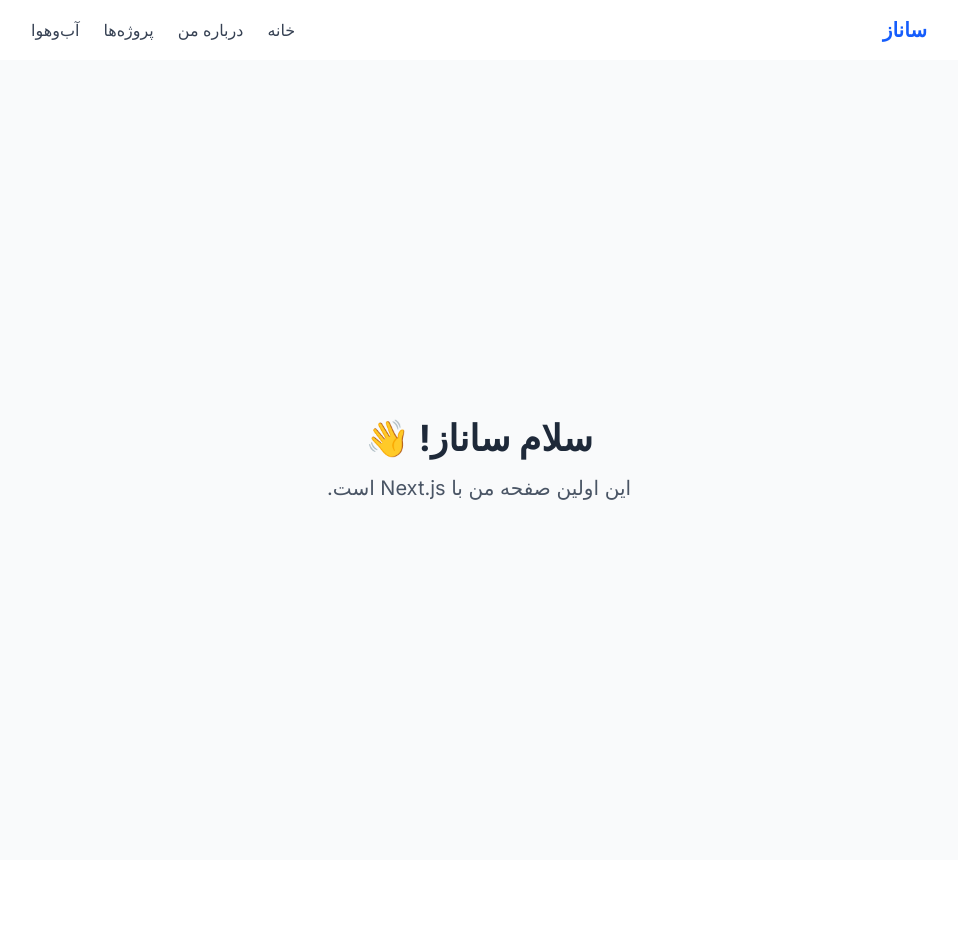
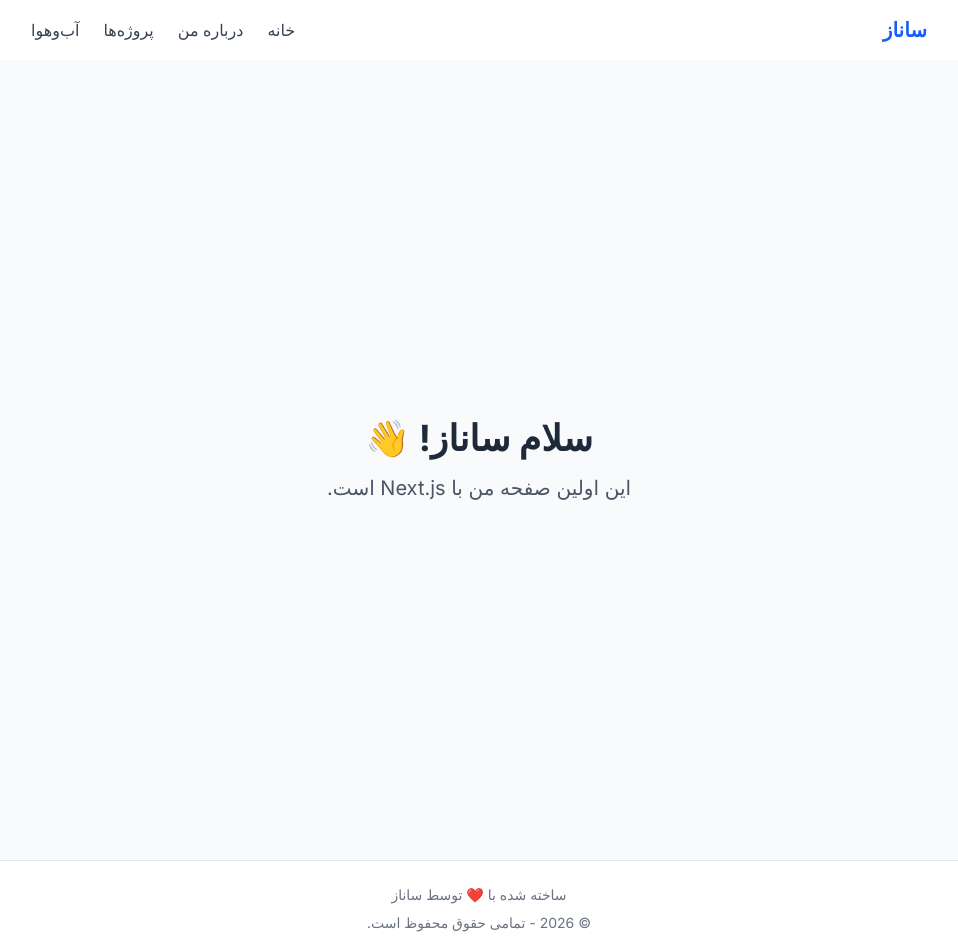
Before and after one commit to sanaz-graphic/next-portfolio, a Next.js app: page / in a window 1280 px wide. Shown: the top 952 px of the page, without its empty margins (161-1119 px from the left). Before the commit the page ends 860 px from the top, so only its background shows below. Built offline with nearby package versions, Linux system fonts and the light colour scheme.

Commit message:
added footer and fixed layout

```diff
--- /dev/null
+++ b/app/components/Footer.js
@@ -0,0 +1,10 @@
+export default function Footer() {
+  return (
+    <footer className="bg-white border-t border-gray-200 py-6 mt-auto">
+      <div className="max-w-4xl mx-auto text-center text-gray-500 text-sm">
+        <p>ساخته شده با ❤️ توسط ساناز</p>
+        <p className="mt-2">© {new Date().getFullYear()} - تمامی حقوق محفوظ است.</p>
+      </div>
+    </footer>
+  );
+}
--- a/app/layout.js
+++ b/app/layout.js
@@ -1,6 +1,7 @@
  import { Inter } from 'next/font/google';
 import './globals.css';
 import Navbar from './components/Navbar';
+import Footer from './components/Footer';
 
 const inter = Inter({ subsets: ['latin'] });
 
@@ -15,6 +16,7 @@ export default function RootLayout({ children }) {
       <body className={inter.className}>
         <Navbar />
         {children}
+        <Footer />
       </body>
     </html>
   );
```
